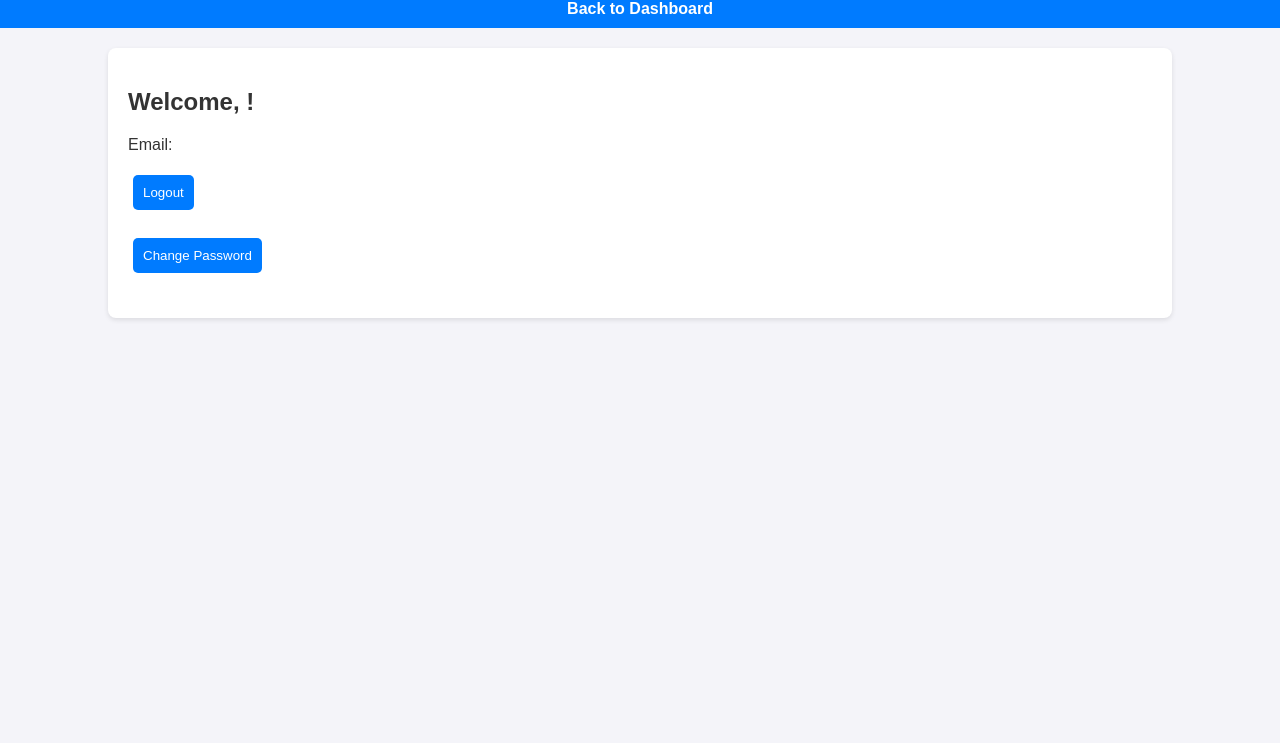
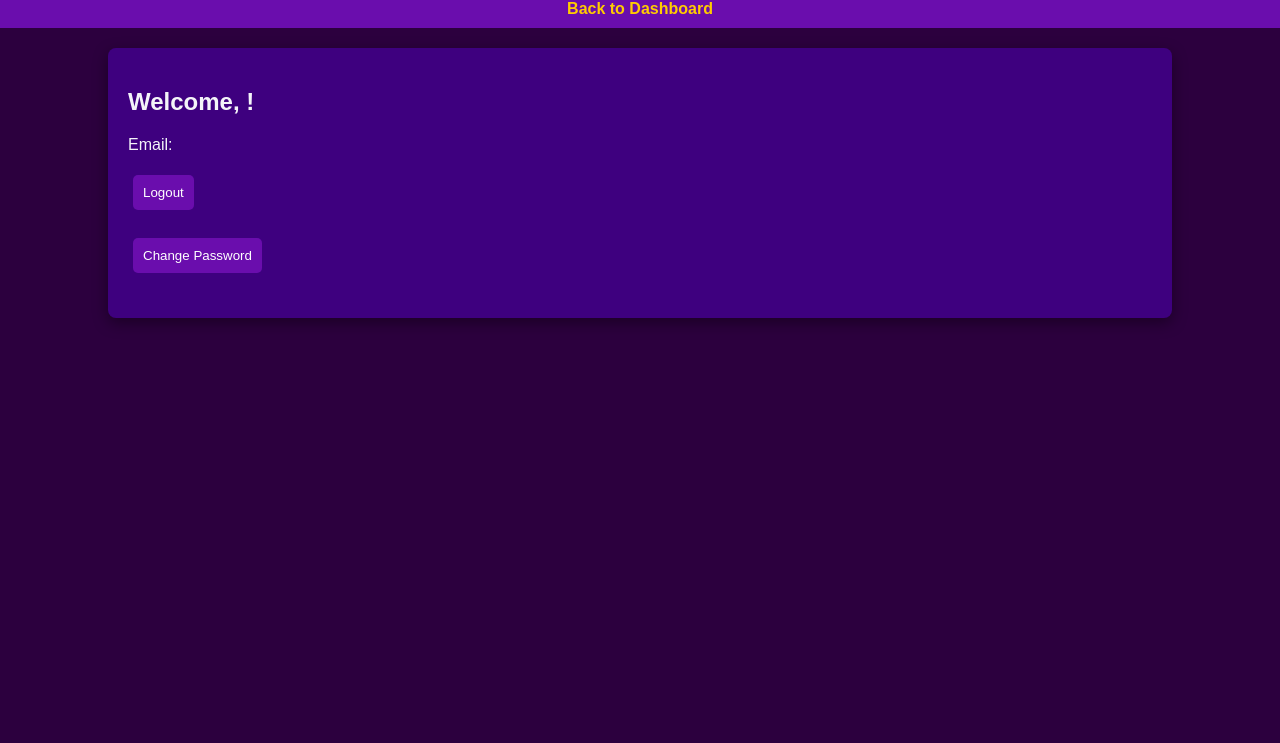
Before and after one commit to Olaygold/Growit, a plain HTML site: page profile.html in a window 1280 px wide. Shown: the part 57-800 px from the top of the page. Drawn offline with Linux system fonts and the light colour scheme; no server answers.

Commit message:
Update profile.css

```diff
--- a/profile.css
+++ b/profile.css
@@ -3,12 +3,12 @@ body {
     font-family: Arial, sans-serif;
     margin: 0;
     padding: 0;
-    background-color: #f4f4f9;
-    color: #333;
+    background-color: #2c003e; /* Dark purple background */
+    color: #f4f4f9; /* Light text color for contrast */
 }
 
 header {
-    background-color: #007BFF;
+    background-color: #6a0dad; /* Purple header */
     color: white;
     text-align: center;
     padding: 10px 0;
@@ -19,12 +19,17 @@ header h1 {
 }
 
 a {
-    color: white;
+    color: #ffcc00; /* Gold link color */
     text-decoration: none;
     font-weight: bold;
     margin-top: 10px;
     display: block;
     text-align: center;
+    transition: color 0.3s ease;
+}
+
+a:hover {
+    color: #ffd700; /* Brighter gold on hover */
 }
 
 /* Container for user info */
@@ -32,9 +37,9 @@ a {
     width: 80%;
     margin: 20px auto;
     padding: 20px;
-    background-color: white;
+    background-color: #3e007f; /* Deep purple container background */
     border-radius: 8px;
-    box-shadow: 0 2px 5px rgba(0, 0, 0, 0.1);
+    box-shadow: 0 5px 15px rgba(0, 0, 0, 0.4); /* Strong shadow for depth */
 }
 
 .user-info {
@@ -42,17 +47,19 @@ a {
 }
 
 button {
-    background-color: #007BFF;
+    background-color: #6a0dad; /* Purple button background */
     color: white;
     padding: 10px;
     border: none;
     border-radius: 5px;
     cursor: pointer;
     margin: 5px;
+    transition: background-color 0.3s ease, transform 0.2s ease;
 }
 
 button:hover {
-    background-color: #0056b3;
+    background-color: #4b0082; /* Darker purple on hover */
+    transform: scale(1.05); /* Slight zoom effect */
 }
 
 input[type="password"] {
@@ -60,7 +67,13 @@ input[type="password"] {
     margin: 10px 0;
     width: 100%;
     border-radius: 5px;
-    border: 1px solid #ccc;
+    border: 1px solid #8a2be2; /* Purple border */
+    background-color: #3e007f; /* Deep purple input background */
+    color: white;
+}
+
+input[type="password"]::placeholder {
+    color: #d4af37; /* Gold placeholder text */
 }
 
 form {
```
